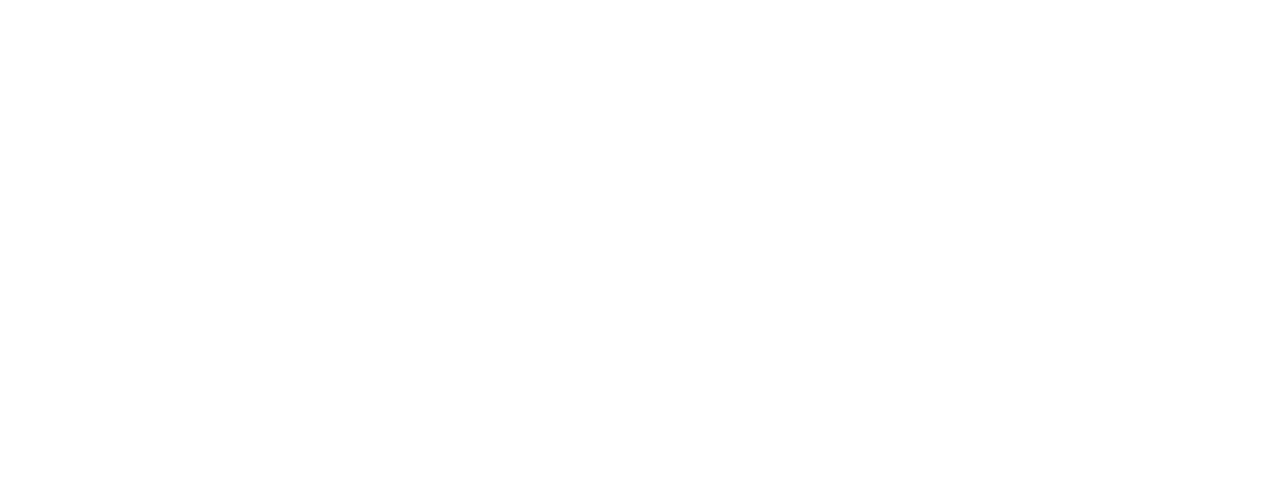
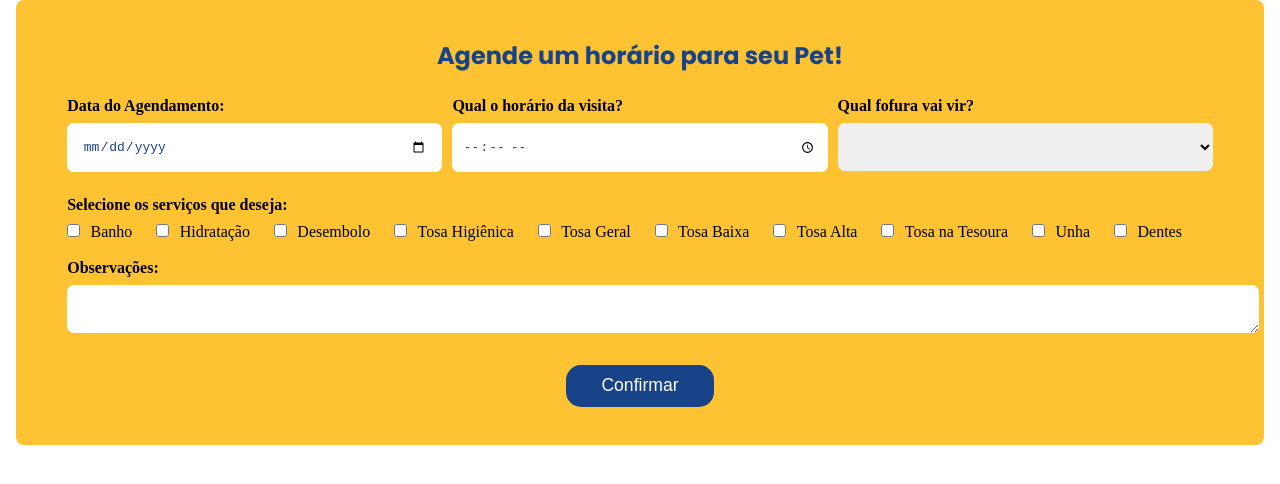
Before and after one commit to Guilherme-Abraao/API-pet-shop, an Angular app in the folder Front_End/: page /agendamento in a window 1280 px wide. Before the commit this address led to /. Shown: the top 484 px of the page. Built offline with nearby package versions, Linux system fonts and the light colour scheme.

Commit message:
Implementando criação de agendamento e corrigindo bugs

```diff
--- a/Front_End/src/app/app-routing.module.ts
+++ b/Front_End/src/app/app-routing.module.ts
@@ -8,10 +8,12 @@ import { PerfilComponent } from './components/pages/perfil/perfil.component';
 import { AuthGuardService } from './guards/auth-guard.service';
 import { NewFuncionarioComponent } from './components/singular-components/new-funcionario/new-funcionario.component';
 import { NewAnimalComponent } from './components/singular-components/new-animal/new-animal.component';
+import { AgendamentoComponent } from './components/pages/agendamento/agendamento.component';
 
 const routes: Routes = [
   { path: '', canActivate: [AuthGuardService], component: HomeComponent },
   { path: 'cliente', component: NewClientComponent },
+  { path: 'agendamento', component: AgendamentoComponent },
   { path: 'login', component: LoginComponent },
   {
     path: 'perfil',
--- a/Front_End/src/app/app.module.ts
+++ b/Front_End/src/app/app.module.ts
@@ -23,6 +23,7 @@ import { NewFuncionarioComponent } from './components/singular-components/new-fu
 import { FuncionarioFormComponent } from './components/funcionario-form/funcionario-form.component';
 import { NewAnimalComponent } from './components/singular-components/new-animal/new-animal.component';
 import { AnimalFormComponent } from './components/animal-form/animal-form.component';
+import { AgendamentoComponent } from './components/pages/agendamento/agendamento.component';
 
 @NgModule({
   declarations: [
@@ -40,6 +41,7 @@ import { AnimalFormComponent } from './components/animal-form/animal-form.compon
     FuncionarioFormComponent,
     NewAnimalComponent,
     AnimalFormComponent,
+    AgendamentoComponent,
   ],
   imports: [
     BrowserModule,
--- a/Front_End/src/app/components/client-form-column/client-form-column.component.html
+++ b/Front_End/src/app/components/client-form-column/client-form-column.component.html
@@ -1,7 +1,7 @@
-<h1>{{ titulo }}</h1>
+
 
 <form *ngIf="cliente">
-  <h2> Dados do Cadastro  </h2>
+  <h2> {{ titulo }}  </h2>
 
   <div class="linha">
     <div class="column1">
--- a/Front_End/src/app/components/header/header.component.html
+++ b/Front_End/src/app/components/header/header.component.html
@@ -7,9 +7,11 @@
         <h2>Cerberus Paw</h2>
       </a>
     <ul>
+        <li><a [routerLink]="['/cliente']">Cliente</a></li>
         <li><a [routerLink]="['/funcionario']">Funcionários</a></li>
         <li><a [routerLink]="['/animal']">Animais</a></li>
         <li><a [routerLink]="['/']">Home</a></li>
         <li><a [routerLink]="['/perfil']">Perfil</a></li>
+        <li><a [routerLink]="['/agendamento']">Agendamento</a></li>
     </ul>
 </nav>
--- /dev/null
+++ b/Front_End/src/app/components/pages/agendamento/agendamento.component.css
@@ -0,0 +1,97 @@
+/* Tamanho do forms e distancia do footer */
+form {
+  display: block;
+  width: 78em;
+  margin-bottom: 3em;
+}
+
+/* deixar uma coluna do lado da outra */
+.linha {
+  display: flex;
+}
+
+.column1 {
+  flex: 1;
+
+}
+
+.column2 {
+  flex: 1;
+  margin-left: 10px;
+}
+
+.column3 {
+  flex: 1;
+  margin-left: 10px;
+}
+
+/* Label estáticos */
+.labels {
+  padding-bottom: 0.5em;
+  font-weight: bold;
+}
+
+.form-group {
+  margin-bottom: 1.5em;
+}
+
+/* Titulo 2 */
+h2 {
+  font-family: "Poppins";
+  text-align: center;
+  color: #194389;
+  margin-bottom: 1em; /* Espaço após o título */
+}
+
+/* Input de horário */
+.horario{
+  padding-top: 1.1em;
+  padding-bottom: 1.1em;
+}
+
+.horario:hover{
+  outline-color: #637aa1;
+}
+
+/* Estilização do comboBoxAnimais */
+.comboBoxAnimais{
+  padding-top: 1.1em;
+  padding-bottom: 1.2em;
+  border-radius: 7px;
+  border: none;
+}
+
+.comboBoxAnimais:hover{
+  outline-color: #637aa1;
+}
+
+/* CheckBoxs de serviço */
+.checkBoxs input[type="checkbox"]{
+  margin-right: 0.78em;
+  margin-top: 0.8em;
+}
+
+.checkBoxs label{
+  margin-right: 1.5em;
+}
+
+/* Campo observação */
+.observacao label,
+.observacao textarea {
+  display: block;
+}
+
+.observacao{
+  padding-top: 1.1em;
+  padding-bottom: 2em;
+}
+
+.obs{
+  border-radius: 7px;
+  border: none;
+  font-size: 14px;
+}
+
+.obs:hover{
+  outline-color: #637aa1;
+}
--- /dev/null
+++ b/Front_End/src/app/components/pages/agendamento/agendamento.component.html
@@ -0,0 +1,78 @@
+
+<form (ngSubmit)="submit()" [formGroup]="agendamentoForm">
+
+    <h2> Agende um horário para seu Pet!  </h2>
+
+  <div class="linha">
+    <div class="column1">
+        <div class="form-group">
+            <label class="labels">Data do Agendamento: </label>
+            <input type="date" formControlName="dataAgendamento" required />
+        </div>
+    </div>
+
+    <div class="column2">
+      <div class="form-group">
+        <label class="labels">Qual o horário da visita? </label>
+        <input class="horario" type="time" formControlName="horario" required>
+      </div>
+    </div>
+
+    <div class="column3">
+        <div class="form-group">
+            <label class="labels">Qual fofura vai vir?</label>
+            <select class="comboBoxAnimais" name="frutas" formControlName="animal" required>
+                <option value="maca">Maçã</option>
+                <option value="laranja">Laranja</option>
+                <option value="banana">Banana</option>
+                <option value="uva">Uva</option>
+              </select>
+        </div>
+      </div>
+
+  </div>
+
+  <div class="servicos">
+    <label class="labels"> Selecione os serviços que deseja: </label>
+
+    <div class="checkBoxs">
+        <input type="checkbox" id="banho" formControlName="banho" value="banho">
+        <label for="banho">Banho</label>
+
+        <input type="checkbox" id="hidratacao" formControlName="hidratacao" value="hidratacao">
+        <label for="banho">Hidratação</label>
+
+        <input type="checkbox" id="desembolo" formControlName="desembolo" value="desembolo">
+        <label for="banho">Desembolo</label>
+
+        <input type="checkbox" id="tosaHigienica" formControlName="tosaHigienica" value="tosaHigienica">
+        <label for="tosa">Tosa Higiênica</label>
+
+        <input type="checkbox" id="tosaGeral" formControlName="tosaGeral" value="tosaGeral">
+        <label for="tosa">Tosa Geral</label>
+
+        <input type="checkbox" id="tosaBaixa" formControlName="tosaBaixa" value="tosaBaixa">
+        <label for="tosa">Tosa Baixa</label>
+
+        <input type="checkbox" id="tosaAlta" formControlName="tosaAlta" value="tosaAlta">
+        <label for="tosa">Tosa Alta</label>
+
+        <input type="checkbox" id="tosaTesoura" formControlName="tosaTesoura" value="tosaTesoura">
+        <label for="tosa">Tosa na Tesoura</label>
+
+        <input type="checkbox" id="unha" formControlName="unha" value="unha">
+        <label for="tosa">Unha</label>
+
+        <input type="checkbox" id="dentes" formControlName="dentes" value="dentes">
+        <label for="tosa">Dentes</label>
+  </div>
+
+  </div>
+
+  <div class="observacao">
+    <label class="labels">Observações:</label>
+    <textarea class="obs" formControlName="obs" rows="3" cols="140%"></textarea>
+  </div>
+
+  <input type="submit" value="Confirmar" />
+</form>
--- /dev/null
+++ b/Front_End/src/app/components/pages/agendamento/agendamento.component.ts
@@ -0,0 +1,96 @@
+import { HttpClient } from '@angular/common/http';
+import { Component } from '@angular/core';
+import { FormControl, FormGroup, Validators } from '@angular/forms';
+import { Router } from '@angular/router';
+import { catchError } from 'rxjs';
+import { AgendamentoService } from 'src/app/services/agendamento.service';
+import { MensagemService } from 'src/app/services/mensagem.service';
+import { UsuarioService } from 'src/app/services/usuario.service';
+
+@Component({
+  selector: 'app-agendamento',
+  templateUrl: './agendamento.component.html',
+  styleUrls: ['./agendamento.component.css']
+})
+export class AgendamentoComponent {
+
+  /* FormGroup do formulario */
+  agendamentoForm!: FormGroup;
+
+  /* Construtor chamando os serviços */
+  constructor(private agendamentoService: AgendamentoService,
+    private http: HttpClient,
+    private messagemService: MensagemService,
+    private router: Router) {}
+
+  /* Inicialização do formulário */
+  ngOnInit(): void {
+    this.agendamentoForm = new FormGroup({
+      dataAgendamento: new FormControl('', [Validators.required]),
+      horario: new FormControl('', [Validators.required]),
+      animal: new FormControl('', [Validators.required]),
+
+      banho: new FormControl(''),
+      hidratacao: new FormControl(''),
+      desembolo: new FormControl(''),
+      tosaHigienica: new FormControl(''),
+      tosaGeral: new FormControl(''),
+      tosaBaixa: new FormControl(''),
+      tosaAlta: new FormControl(''),
+      tosaTesoura: new FormControl(''),
+      unha: new FormControl(''),
+      dentes: new FormControl(''),
+
+      obs: new FormControl('', [Validators.required]),
+    });
+  }
+
+  /* Submissão do formulário */
+  submit() {
+    if (this.agendamentoForm.invalid) { // Se for inválido invalida a submissão
+      return this.messagemService.add('Formulário Inválido, verifique se os dados estão corretos!'); ;
+    }
+
+    /* Criando um FormData com o formulário completo válidado*/
+      if (this.agendamentoForm.valid) {
+        const formData = {
+          dataAgendamento: this.agendamentoForm.value.dataAgendamento,
+          horario: this.agendamentoForm.value.horario,
+          animal: this.agendamentoForm.value.animal,
+
+          banho: this.agendamentoForm.value.banho,
+          hidratacao: this.agendamentoForm.value.hidratacao,
+          desembolo: this.agendamentoForm.value.desembolo,
+          tosaHigienica: this.agendamentoForm.value.tosaHigienica,
+          tosaGeral: this.agendamentoForm.value.tosaGeral,
+          tosaBaixa: this.agendamentoForm.value.tosaBaixa,
+          tosaAlta: this.agendamentoForm.value.tosaAlta,
+          tosaTesoura: this.agendamentoForm.value.tosaTesoura,
+          unha: this.agendamentoForm.value.unha,
+          dentes: this.agendamentoForm.value.dentes,
+
+          obs: this.agendamentoForm.value.obs,
+        };
+
+        /* Mudando tipo de dado para JSON */
+        const jsonData = JSON.stringify(this.agendamentoForm.value);
+
+        console.log(jsonData);
+
+        /* Enviando cliente para o Service */
+        this.agendamentoService.createAgendamento(jsonData)
+        .pipe(
+          catchError((error) => {
+            this.messagemService.add('Erro ao agendar: ' + error.error.message);
+            throw error;
+          })
+        )
+        .subscribe(() => {
+          this.messagemService.add('Agendamento realizado com sucesso! ');
+          this.router.navigate(['/home']);
+        });
+      }
+
+  }
+
+}
--- /dev/null
+++ b/Front_End/src/app/services/agendamento.service.ts
@@ -0,0 +1,41 @@
+import { HttpClient } from '@angular/common/http';
+import { Injectable } from '@angular/core';
+import { Observable } from 'rxjs';
+
+@Injectable({
+  providedIn: 'root'
+})
+export class AgendamentoService {
+
+  /* Base da API*/
+  private baseApiUrl = 'http://localhost:8080/api/petshop';
+
+  /* Especificando */
+  private apiUrl = `${this.baseApiUrl}/agendamento`;
+
+  constructor(private http: HttpClient) { }
+
+  /* Criar Agendamento no sistema */
+  createAgendamento(agendamento: any): Observable<any>{
+    const data = {
+      dataAgendamento: agendamento.dataAgendamento,
+      horario: agendamento.horario,
+      animal: agendamento.animal,
+      banho: agendamento.banho,
+      hidratacao: agendamento.hidratacao,
+      desembolo: agendamento.desembolo,
+      tosaHigienica: agendamento.tosaHigienica,
+      tosaGeral: agendamento.tosaGeral,
+      tosaBaixa: agendamento.tosaBaixa,
+      tosaAlta: agendamento.tosaAlta,
+      tosaTesoura: agendamento.tosaTesoura,
+      unha: agendamento.unha,
+      dentes: agendamento.dentes,
+      obs: agendamento.obs,
+    };
+    const result = this.http.post(this.apiUrl, data);
+    return result;
+  }
+
+
+}
--- a/Front_End/src/app/services/usuario.service.ts
+++ b/Front_End/src/app/services/usuario.service.ts
@@ -30,7 +30,6 @@ export class UsuarioService {
       telefone: cliente.telefone,
       email: cliente.email,
       senha: cliente.senha,
-      // confirmacaoSenha: cliente.confirmacaoSenha
     };
     const result = this.http.post(this.apiUrl, data);
     return result;
```
Also changed, not shown: Front_End/src/app/components/interfaces/Agendamento.ts (added, +17 -0 lines), 2 other files (tests, documents, lock files or other folders).
